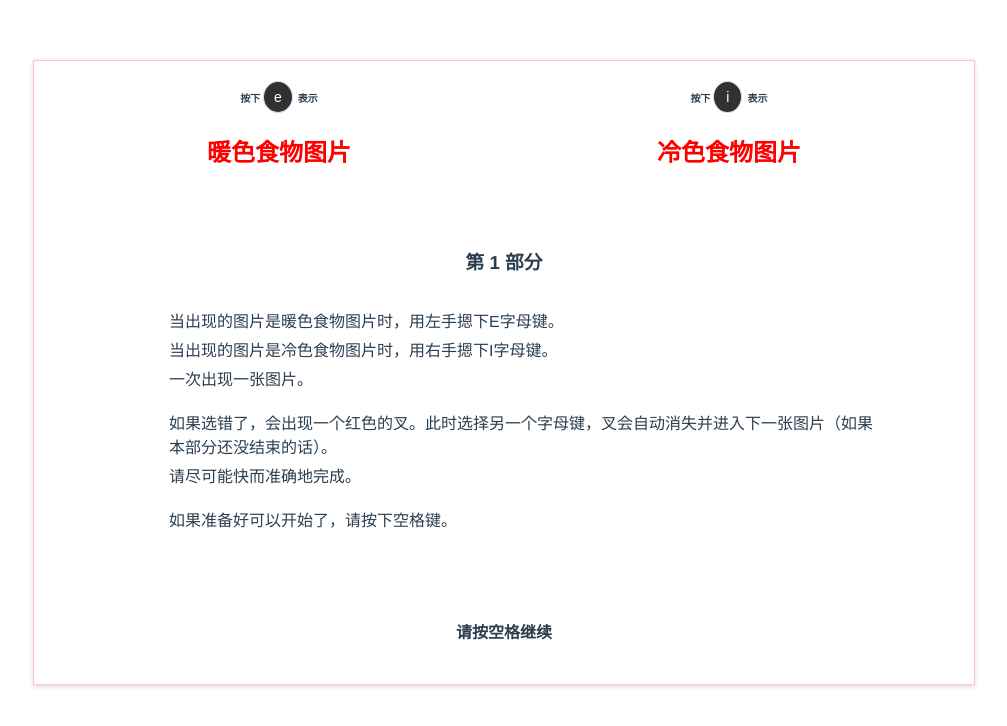
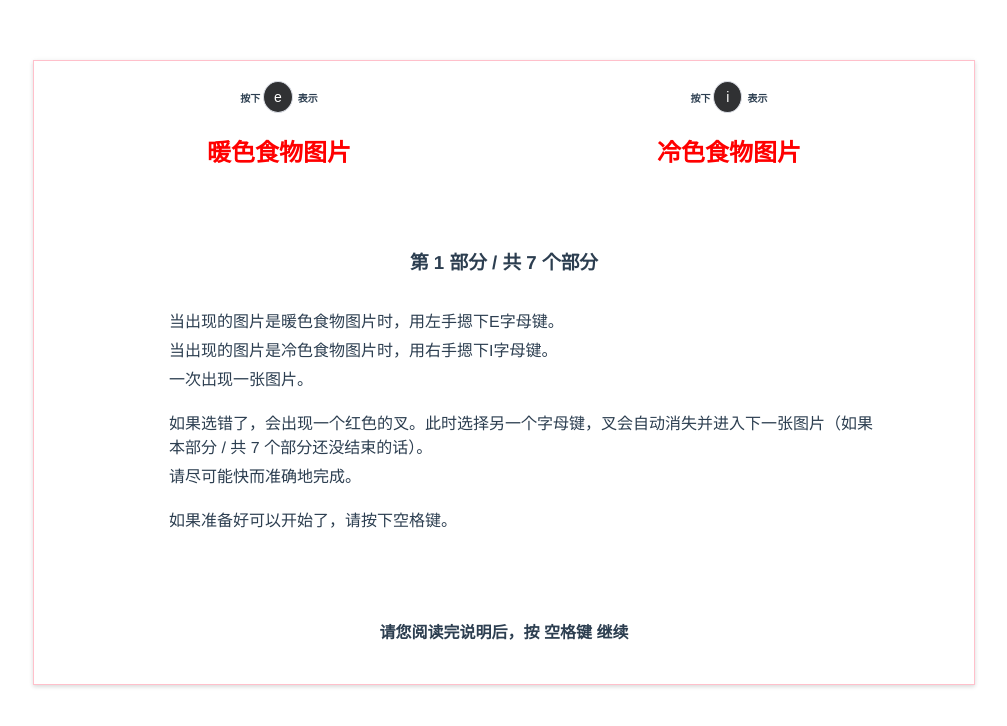
Before and after one commit to cmsax/IAT, a Vue app in the folder spa/iat/: page /iat/main in a window 1280 px wide. Shown: the top 726 px of the page, without its empty margins (136-1143 px from the left). Built offline with nearby package versions, Linux system fonts and the light colour scheme.

Commit message:
add indicator of parts

```diff
--- a/spa/iat/src/components/IAT/TestBox.vue
+++ b/spa/iat/src/components/IAT/TestBox.vue
@@ -169,7 +169,7 @@ export default class TestBox extends Vue {
     //   );
     // }
     if (!this.active) {
-      return "请按空格继续";
+      return "请您阅读完说明后，按 空格键 继续";
     }
     return "";
   }
--- a/spa/iat/src/data/index.ts
+++ b/spa/iat/src/data/index.ts
@@ -61,13 +61,13 @@ export const TestPacks: TestPack[] = [
   // p1
   {
     instruction: {
-      title: "第 1 部分",
+      title: "第 1 部分 / 共 7 个部分",
       cmds: [
         "当出现的图片是暖色食物图片时，用左手摁下E字母键。",
         "当出现的图片是冷色食物图片时，用右手摁下I字母键。",
         "一次出现一张图片。 ",
         "",
-        "如果选错了，会出现一个红色的叉。此时选择另一个字母键，叉会自动消失并进入下一张图片（如果本部分还没结束的话）。",
+        "如果选错了，会出现一个红色的叉。此时选择另一个字母键，叉会自动消失并进入下一张图片（如果本部分 / 共 7 个部分还没结束的话）。",
         "请尽可能快而准确地完成。",
         "",
         "如果准备好可以开始了，请按下空格键。"
@@ -80,13 +80,13 @@ export const TestPacks: TestPack[] = [
   // p2
   {
     instruction: {
-      title: "第 2 部分",
+      title: "第 2 部分 / 共 7 个部分",
       cmds: [
         "当出现美味类的词语时，用左手摁下E字母键。",
         "当出现不美味类的词语时，用右手摁下I字母键。",
         "一次出现一个词语。",
         "",
-        "如果选错了，会出现一个红色的叉。此时选择另一个字母键，叉会自动消失并进入下一张图片（如果本部分还没结束的话）。",
+        "如果选错了，会出现一个红色的叉。此时选择另一个字母键，叉会自动消失并进入下一张图片（如果本部分 / 共 7 个部分还没结束的话）。",
         "请尽可能快而准确地完成。",
         "",
         "如果准备好可以开始了，请按下空格键。"
@@ -99,12 +99,12 @@ export const TestPacks: TestPack[] = [
   // p3
   {
     instruction: {
-      title: "第 3 部分",
+      title: "第 3 部分 / 共 7 个部分",
       cmds: [
         "当出现暖色食物图片或者美味类的词语时，用左手摁下E字母键。",
         "当出现冷色食物图片或者不美味类的词语时，用右手摁下I字母键。",
         "",
-        "如果选错了，会出现一个红色的叉。此时选择另一个字母键，叉会自动消失并进入下一张图片（如果本部分还没结束的话）。",
+        "如果选错了，会出现一个红色的叉。此时选择另一个字母键，叉会自动消失并进入下一张图片（如果本部分 / 共 7 个部分还没结束的话）。",
         "请尽可能快而准确地完成。",
         ""
       ]
@@ -116,12 +116,12 @@ export const TestPacks: TestPack[] = [
   // p4 check
   {
     instruction: {
-      title: "第 4 部分",
+      title: "第 4 部分 / 共 7 个部分",
       cmds: [
         "当出现暖色食物图片或者美味类的词语时，用左手摁下E字母键。",
         "当出现冷色食物图片或者不美味类的词语时，用右手摁下I字母键。",
         "",
-        "如果选错了，会出现一个红色的叉。此时选择另一个字母键，叉会自动消失并进入下一张图片（如果本部分还没结束的话）。",
+        "如果选错了，会出现一个红色的叉。此时选择另一个字母键，叉会自动消失并进入下一张图片（如果本部分 / 共 7 个部分还没结束的话）。",
         "请尽可能快而准确地完成。",
         ""
       ]
@@ -138,12 +138,12 @@ export const TestPacks: TestPack[] = [
   // p5 reversed
   {
     instruction: {
-      title: "第 5 部分",
+      title: "第 5 部分 / 共 7 个部分",
       cmds: [
         "当出现的图片是冷色食物图片时，用左手摁下E字母键。",
         "当出现的图片是暖色食物图片时，用右手摁下I字母键。",
         "",
-        "如果选错了，会出现一个红色的叉。此时选择另一个字母键，叉会自动消失并进入下一张图片（如果本部分还没结束的话）。",
+        "如果选错了，会出现一个红色的叉。此时选择另一个字母键，叉会自动消失并进入下一张图片（如果本部分 / 共 7 个部分还没结束的话）。",
         "请尽可能快而准确地完成。",
         "",
         "如果准备好可以开始了，请按下空格键。"
@@ -156,12 +156,12 @@ export const TestPacks: TestPack[] = [
   // p6 reversed
   {
     instruction: {
-      title: "第 6 部分",
+      title: "第 6 部分 / 共 7 个部分",
       cmds: [
         "当出现冷色食物图片或者美味类的词语时，用左手摁下E字母键。",
         "当出现暖色食物图片或者不美味类的词语时，用右手摁下I字母键。",
         "",
-        "如果选错了，会出现一个红色的叉。此时选择另一个字母键，叉会自动消失并进入下一张图片（如果本部分还没结束的话）。",
+        "如果选错了，会出现一个红色的叉。此时选择另一个字母键，叉会自动消失并进入下一张图片（如果本部分 / 共 7 个部分还没结束的话）。",
         "请尽可能快而准确地完成。",
         "",
         "如果准备好可以开始了，请按下空格键。"
@@ -174,12 +174,12 @@ export const TestPacks: TestPack[] = [
   // p7 reversed check
   {
     instruction: {
-      title: "第 7 部分",
+      title: "第 7 部分 / 共 7 个部分",
       cmds: [
         "当出现冷色食物图片或者美味类的词语时，用左手摁下E字母键。",
         "当出现暖色食物图片或者不美味类的词语时，用右手摁下I字母键。",
         "",
-        "如果选错了，会出现一个红色的叉。此时选择另一个字母键，叉会自动消失并进入下一张图片（如果本部分还没结束的话）。",
+        "如果选错了，会出现一个红色的叉。此时选择另一个字母键，叉会自动消失并进入下一张图片（如果本部分 / 共 7 个部分还没结束的话）。",
         "请尽可能快而准确地完成。",
         "",
         "如果准备好可以开始了，请按下空格键。"
```
